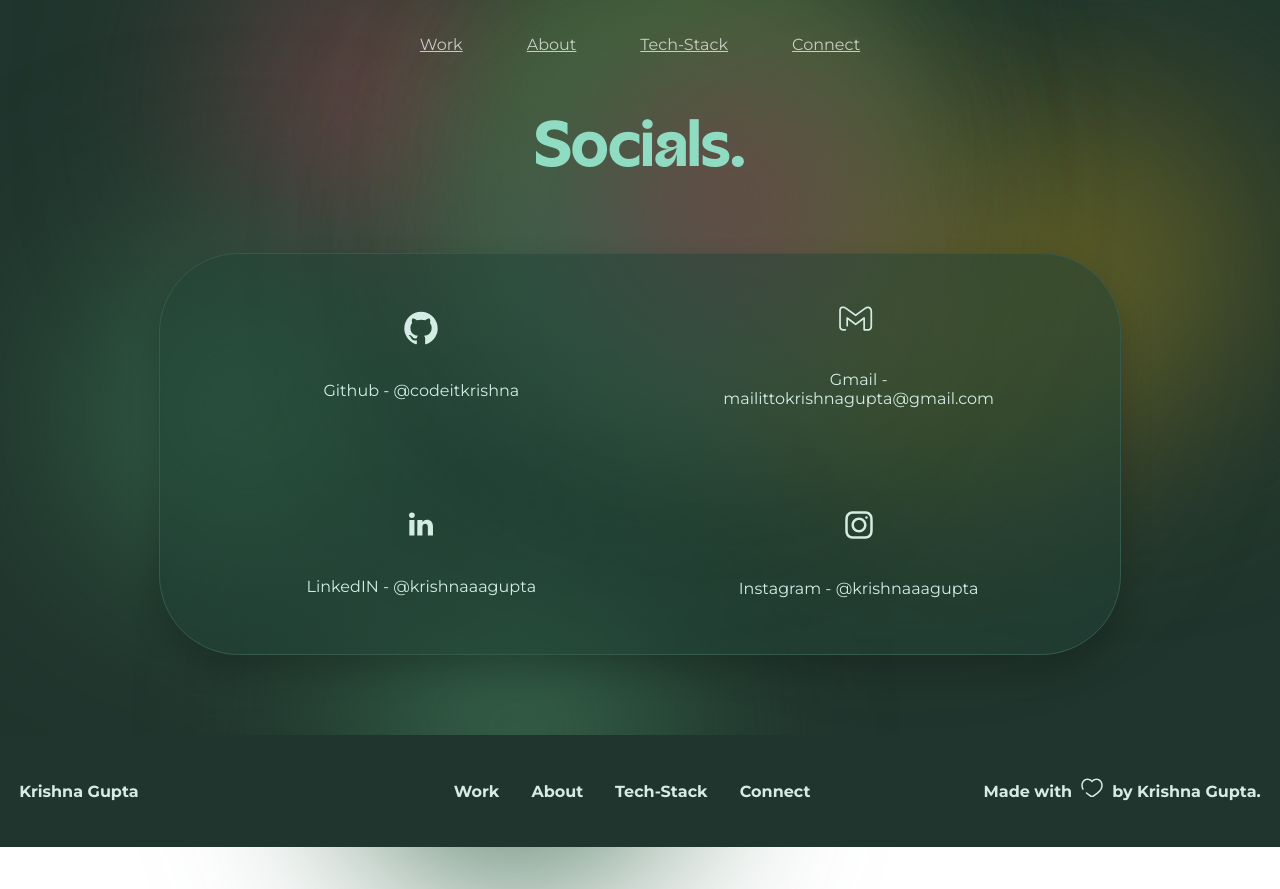
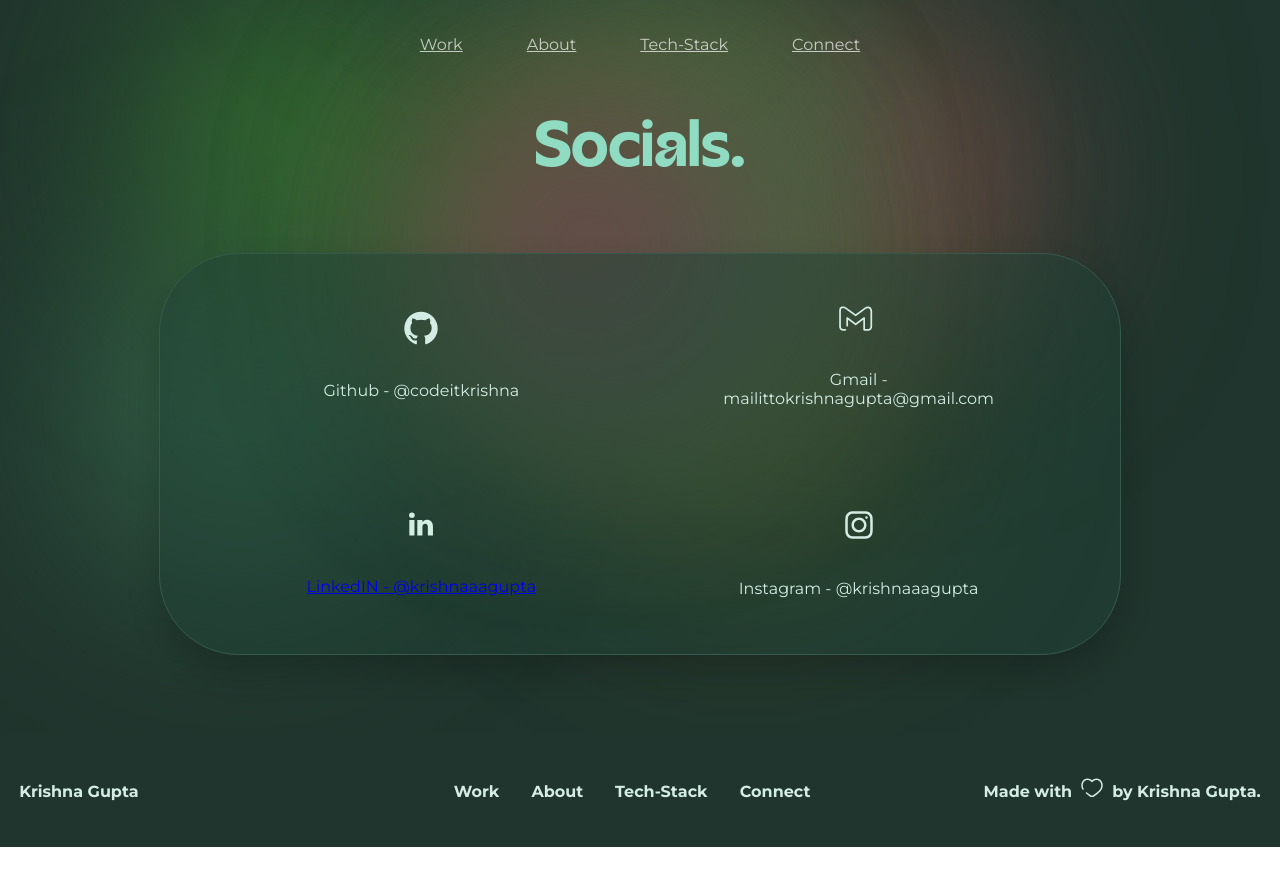
Before and after one commit to codeitkrishna/my-portfolio, a React (Create React App) app: page /connect in a window 1280 px wide. After the commit the page ends 847 px from the top, so only its background shows below. Built offline with nearby package versions, Linux system fonts and the light colour scheme.

Commit message:
minor alignment adjustments

```diff
--- a/src/App.js
+++ b/src/App.js
@@ -28,7 +28,7 @@ function App() {
         <div className="circle circle-2"></div>
         <div className="circle circle-1"></div>
         </div>
-      </div>
+    </div>
       <Navbar />
       <Routes>
         <Route path="/" element={<Work />} />
--- a/src/pages/connect.jsx
+++ b/src/pages/connect.jsx
@@ -22,13 +22,15 @@ function Connect() {
                 </svg>
                 Gmail - mailittokrishnagupta@gmail.com
             </button>
+
             <button className="btn">
                 <svg xmlns="http://www.w3.org/2000/svg" viewBox="0 0 24 24" width="24" height="24">
                     <LinkedInIcon width="24" height="24" />
                 </svg>
-                LinkedIN - @krishnaaagupta
+                <a href="https://www.linkedin.com/in/krishnaaagupta/">LinkedIN - @krishnaaagupta</a>
             </button>
-            <button className="btn">
+
+            <button  className="btn">
             <svg xmlns="http://www.w3.org/2000/svg" viewBox="0 0 24 24" width="30" height="30">
                     <InstaIcon width="24" height="24" />
                 </svg>
--- a/src/styles/App.css
+++ b/src/styles/App.css
@@ -1,29 +1,31 @@
-body{
-  margin:0;
-  padding:0;
+body {
+  margin: 0;
+  padding: 0;
   box-sizing: border-box;
 }
 
-.base-app{
+.base-app {
   background-color: #20352d;
   display: flex;
   flex-direction: column;
-  min-height: 100vh; /* 100% of the viewport height */
+  min-height: 100vh;
+  /* 100% of the viewport height */
   width: 100%;
-  margin:0;
-  padding:0;
+  margin: 0;
+  padding: 0;
 
 }
 
 .uiverse {
-  --duration: 30s; /* Slower animation */
+  --duration: 30s;
+  /* Slower animation */
   --easing: linear;
   --c-color-1: rgba(40, 93, 102, 0.7);
   --c-color-2: #706925c8;
   --c-color-3: #366F32;
-  --c-color-4: #6c4747 ;
+  --c-color-4: #6c4747;
   --c-color-5: #36654A;
-  --c-color-6: #607335;
+  --c-color-6: #7d7f22bf;
 
   --c-shadow: rgba(87, 223, 255, .5);
   --c-radial-inner: transparent;
@@ -42,7 +44,7 @@ body{
   top: 0;
   left: 0;
   right: 0;
-  height: 70vh;
+  height: 50rem;
   width: 100%;
   padding: 0;
   margin: 0;
@@ -69,20 +71,18 @@ body{
 }
 
 .uiverse .wrapper {
-  mask-image:#20352d; /* Standard syntax */
-  -webkit-mask-image:#20352d; /* WebKit/Blink (Safari, Chrome) */
-  mask-image: #20352d; /* Firefox */
-  mask-image: #20352d; /* Edge */
-  height: 70vh;
+  mask-image: #20352d;
+  /* Standard syntax */
+  -webkit-mask-image: #20352d;
+  /* WebKit/Blink (Safari, Chrome) */
+  mask-image: #20352d;
+  /* Firefox */
+  mask-image: #20352d;
+  /* Edge */
+  height: 35rem;
   width: 100%;
   overflow: hidden;
 
-}
-
-.uiverse .wrapper span {
-  display: inline-block;
-  position: relative;
-  z-index: 1;
 }
 
 .uiverse .wrapper .circle {
@@ -99,20 +99,22 @@ body{
 }
 
 .uiverse .wrapper .circle.circle-1,
-.uiverse .wrapper .circle.circle-9{
+.uiverse .wrapper .circle.circle-9 {
 
   --background: var(--c-color-4);
-  --blurr:100px;
+  --blurr: 100px;
 }
+
 .uiverse .wrapper .circle.circle-10 {
   --background: var(--c-color-2);
-  --blurr:100px;
+  --blurr: 100px;
 }
 
-.uiverse .wrapper .circle.circle-3{
---background: var(--c-color-5);
-  --blurr:100px;
+.uiverse .wrapper .circle.circle-3 {
+  --background: var(--c-color-5);
+  --blurr: 100px;
 }
+
 .uiverse .wrapper .circle.circle-4 {
   --background: var(--c-color-2);
   --blur: 100px;
@@ -124,12 +126,13 @@ body{
   --blur: 100px;
 }
 
-.uiverse .wrapper .circle.circle-2{
---background: var(--c-color-1);
-  --blurr:100px;
+.uiverse .wrapper .circle.circle-2 {
+  --background: var(--c-color-1);
+  --blurr: 100px;
 }
+
 .uiverse .wrapper .circle.circle-7,
-.uiverse .wrapper .circle.circle-8{
+.uiverse .wrapper .circle.circle-8 {
   --background: var(--c-color-5);
   --blur: 100px;
 }
@@ -141,8 +144,8 @@ body{
 }
 
 .uiverse .wrapper .circle.circle-1 {
-  --x: 80rem;
-  --y: 0rem;
+  --x: 60rem;
+  --y: 7rem;
   --animation: circle-1;
 }
 
@@ -153,25 +156,25 @@ body{
 }
 
 .uiverse .wrapper .circle.circle-3 {
-  --x: 0rem;
-  --y: 30rem;
+  --x:50rem;
+  --y: 1rem;
   --animation: circle-3;
 }
 
 .uiverse .wrapper .circle.circle-4 {
-  --x: 90rem;
-  --y: 30rem;
+  --x: 50rem;
+  --y: 15rem;
   --animation: circle-4;
 }
 
 .uiverse .wrapper .circle.circle-5 {
-  --x: 61rem;
+  --x: 45rem;
   --y: 0rem;
   --animation: circle-5;
 }
 
 .uiverse .wrapper .circle.circle-6 {
-  --x: 60rem;
+  --x: 8rem;
   --y: 2rem;
   --animation: circle-6;
 }
@@ -189,27 +192,27 @@ body{
 }
 
 .uiverse .wrapper .circle.circle-9 {
-  --x: 20rem;
-  --y: -3rem;
+  --x: 70rem;
+  --y: 2rem;
   --animation: circle-9;
 }
 
 .uiverse .wrapper .circle.circle-10 {
-  --x: 70rem;
-  --y: 2rem;
+  --x: 20rem;
+  --y: 20rem;
   --animation: circle-10;
 }
 
 .uiverse .wrapper .circle.circle-11 {
-  --x: 65rem;
-  --y: 1rem;
+  --x: 62rem;
+  --y: 8rem;
   --animation: circle-11;
 }
 
 .uiverse .wrapper .circle.circle-12 {
   --blur: 100px;
-  --x: 100px;
-  --y: 0rem;
+  --x: 5rem;
+  --y: 5rem;
   --animation: circle-12;
 }
 
@@ -217,6 +220,7 @@ body{
   33% {
     transform: translate(0rem, 4rem) translateZ(0);
   }
+
   66% {
     transform: translate(10rem, 18rem) translateZ(0);
   }
@@ -226,6 +230,7 @@ body{
   33% {
     transform: translate(20rem, -2.5rem) translateZ(0);
   }
+
   66% {
     transform: translate(2rem, -50rem) translateZ(0);
   }
@@ -233,10 +238,11 @@ body{
 
 @keyframes circle-3 {
   33% {
-    transform: translate(40rem, 40rem) translateZ(0);
+    transform: translate(0rem, -43rem) translateZ(0);
   }
+
   66% {
-    transform: translate(51rem, 15rem) translateZ(0);
+    transform: translate(-10rem, -15rem) translateZ(0);
   }
 }
 
@@ -244,6 +250,7 @@ body{
   33% {
     transform: translate(12rem, -3rem) translateZ(0);
   }
+
   66% {
     transform: translate(18rem, -2rem) translateZ(0);
   }
@@ -253,6 +260,7 @@ body{
   33% {
     transform: translate(12rem, 10rem) translateZ(0);
   }
+
   66% {
     transform: translate(5rem, -8rem) translateZ(0);
   }
@@ -262,6 +270,7 @@ body{
   33% {
     transform: translate(10rem, -4rem) translateZ(0);
   }
+
   66% {
     transform: translate(15rem, -16rem) translateZ(0);
   }
@@ -271,6 +280,7 @@ body{
   33% {
     transform: translate(1rem, 12rem) translateZ(0);
   }
+
   66% {
     transform: translate(20rem, -10rem) translateZ(0);
   }
@@ -280,6 +290,7 @@ body{
   33% {
     transform: translate(60rem, 0rem) translateZ(0);
   }
+
   66% {
     transform: translate(20rem, -8rem) translateZ(0);
   }
@@ -287,10 +298,11 @@ body{
 
 @keyframes circle-9 {
   33% {
-    transform: translate(10rem, -4rem) translateZ(0);
+    transform: translate(25rem, 0rem) translateZ(0);
   }
+
   66% {
-    transform: translate(70rem, -8rem) translateZ(0);
+    transform: translate(0rem, -40rem) translateZ(0);
   }
 }
 
@@ -298,6 +310,7 @@ body{
   33% {
     transform: translate(50rem, 10rem) translateZ(0);
   }
+
   66% {
     transform: translate(75rem, 15rem) translateZ(0);
   }
@@ -307,8 +320,9 @@ body{
   33% {
     transform: translate(0.5rem, 5rem) translateZ(0);
   }
+
   66% {
-    transform: translate(15rem, 10rem) translateZ(0);
+    transform: translate(15rem, -10rem) translateZ(0);
   }
 }
 
@@ -316,6 +330,7 @@ body{
   33% {
     transform: translate(60rem, 0rem) translateZ(0);
   }
+
   66% {
     transform: translate(20rem, -10rem) translateZ(0);
   }
--- a/src/styles/about.css
+++ b/src/styles/about.css
@@ -2,7 +2,7 @@
     display:flex;
     flex-direction: column;
     align-items: center;
-justify-content:center ;
+justify-content:space-evenly ;
 z-index: 5;
 position: relative;
 }
@@ -96,6 +96,10 @@ position: relative;
 
 .services{
     width:70rem;
+    display: flex;
+    flex-direction: column;
+    justify-content: space-evenly;
+    align-items: center;
 }
 
 .services-header{
@@ -115,7 +119,7 @@ position: relative;
 .beliefs{
     display: flex;
     flex-wrap: wrap;
-    justify-content:space-around;
+    justify-content:space-evenly;
     align-items: center;
     background: rgba( 33, 67, 54, 0.5 );
     border-radius: 5rem;
```
